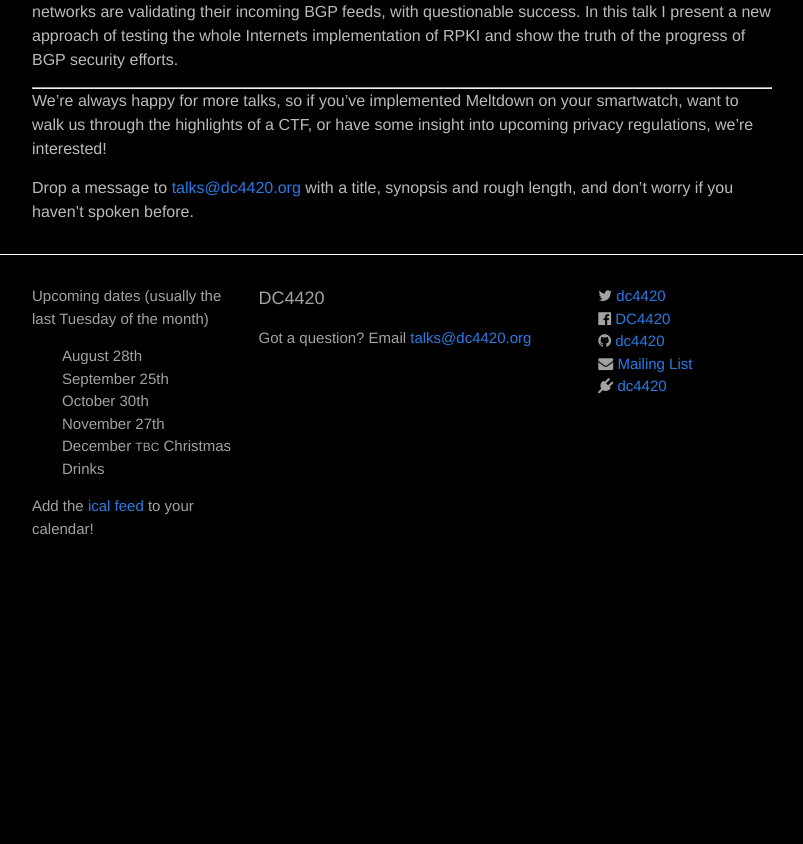
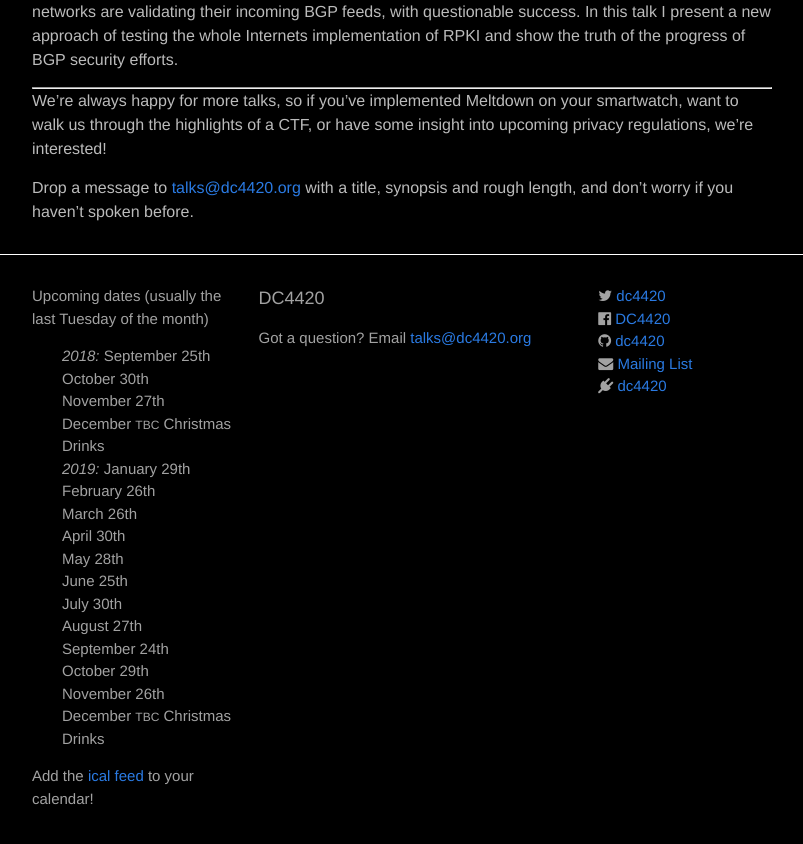
Before and after one commit to dc4420/website, a Jekyll site: the page built from index.html, in a window 1280 px wide and 900 px high, scrolled down 1369 px. Shown: the top 844 px of the window, without its empty margins (238-1041 px from the left). Built offline with Jekyll 4.4.1, drawn with Linux system fonts in a browser that asks for light colours; nearby versions of some CDN libraries; before the commit the page ends 1999 px from its top, so only the background shows below that.

Commit message:
update footer calender
remove past event, add 2019 meeting dates

```diff
--- a/_includes/footer.html
+++ b/_includes/footer.html
@@ -7,10 +7,21 @@
       <div class="footer-col  footer-col-1">
         <p class="text">Upcoming dates (usually the last Tuesday of the month)</p>
         <ul class="future-events">
-          <li>August 28th</li>
-          <li>September 25th</li>
+          <li><em>2018:</em> September 25th</li>
           <li>October 30th</li>
           <li>November 27th</li>
+          <li>December <i class="small-caps">TBC</i> Christmas Drinks</li>
+          <li><em>2019:</em> January 29th</li>
+          <li>February 26th</li>
+          <li>March 26th</li>
+          <li>April 30th</li>
+          <li>May 28th</li>
+          <li>June 25th</li>
+          <li>July 30th</li>
+          <li>August 27th</li>
+          <li>September 24th</li>
+          <li>October 29th</li>
+          <li>November 26th</li>
           <li>December <i class="small-caps">TBC</i> Christmas Drinks</li>
         </ul>
 
```
